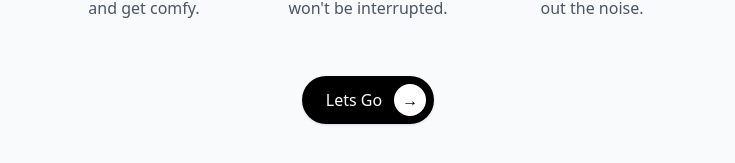
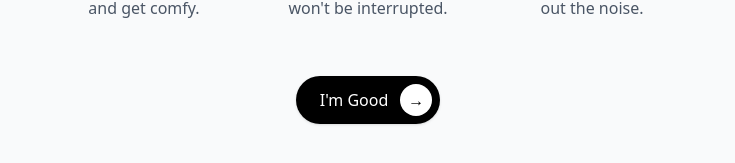
Before and after one commit to itsmahfuz/play_ui, an Angular app: page /am-good in a window 1280 px wide. Shown: the part 471-634 px from the top of the page, without its empty margins (272-1007 px from the left). Built offline with nearby package versions, Linux system fonts and the light colour scheme.

Commit message:
arrow in middle revert

```diff
--- a/src/app/am-good/am-good.html
+++ b/src/app/am-good/am-good.html
@@ -71,10 +71,11 @@
   </div>
 
   <!-- Button -->
-  <button routerLink="/am-good" type="button" class="cursor-pointer mt-6 bg-black rounded-full pl-4 pr-2 py-2 flex items-center gap-2 hover:bg-gray-800 transition-colors shadow-sm md:px-6 md:pr-2 md:gap-3">
-    <div class="text-sm font-medium text-white md:text-base">Lets Go</div>
+  <button routerLink="/play-now" type="button"
+          class="cursor-pointer mt-6 bg-black rounded-full pl-4 pr-2 py-2 flex items-center gap-2 hover:bg-gray-800 transition-colors shadow-sm md:px-6 md:pr-2 md:gap-3">
+    <div class="text-sm font-medium text-white md:text-base">I'm Good</div>
     <div class="w-6 h-6 bg-white rounded-full flex items-center justify-center md:w-8 md:h-8">
-      <span class="text-black text-sm font-bold leading-none md:text-base">→</span>
+      <div class="text-black text-sm font-bold leading-none md:text-base">→</div>
     </div>
   </button>
 </main>
```
